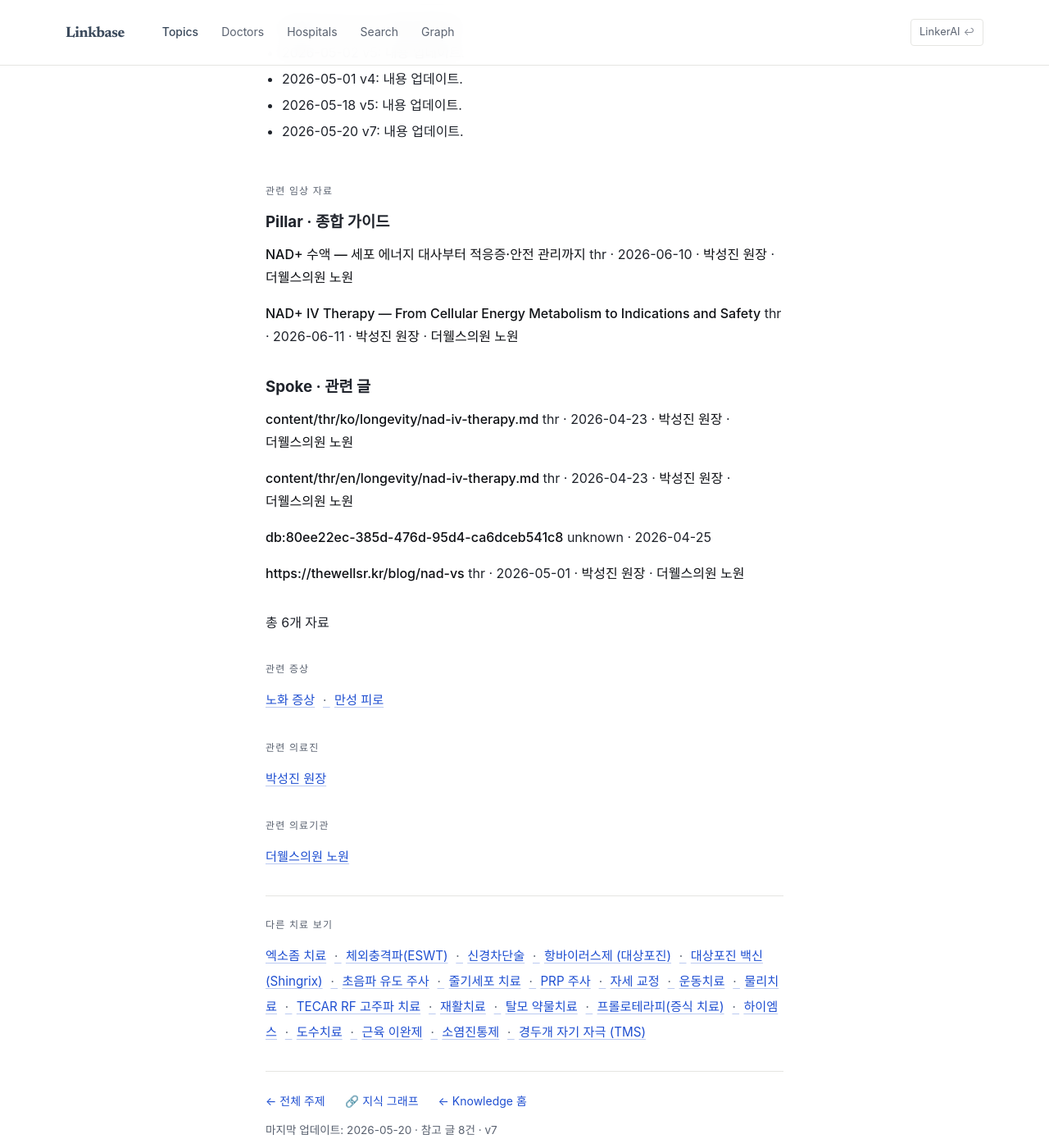
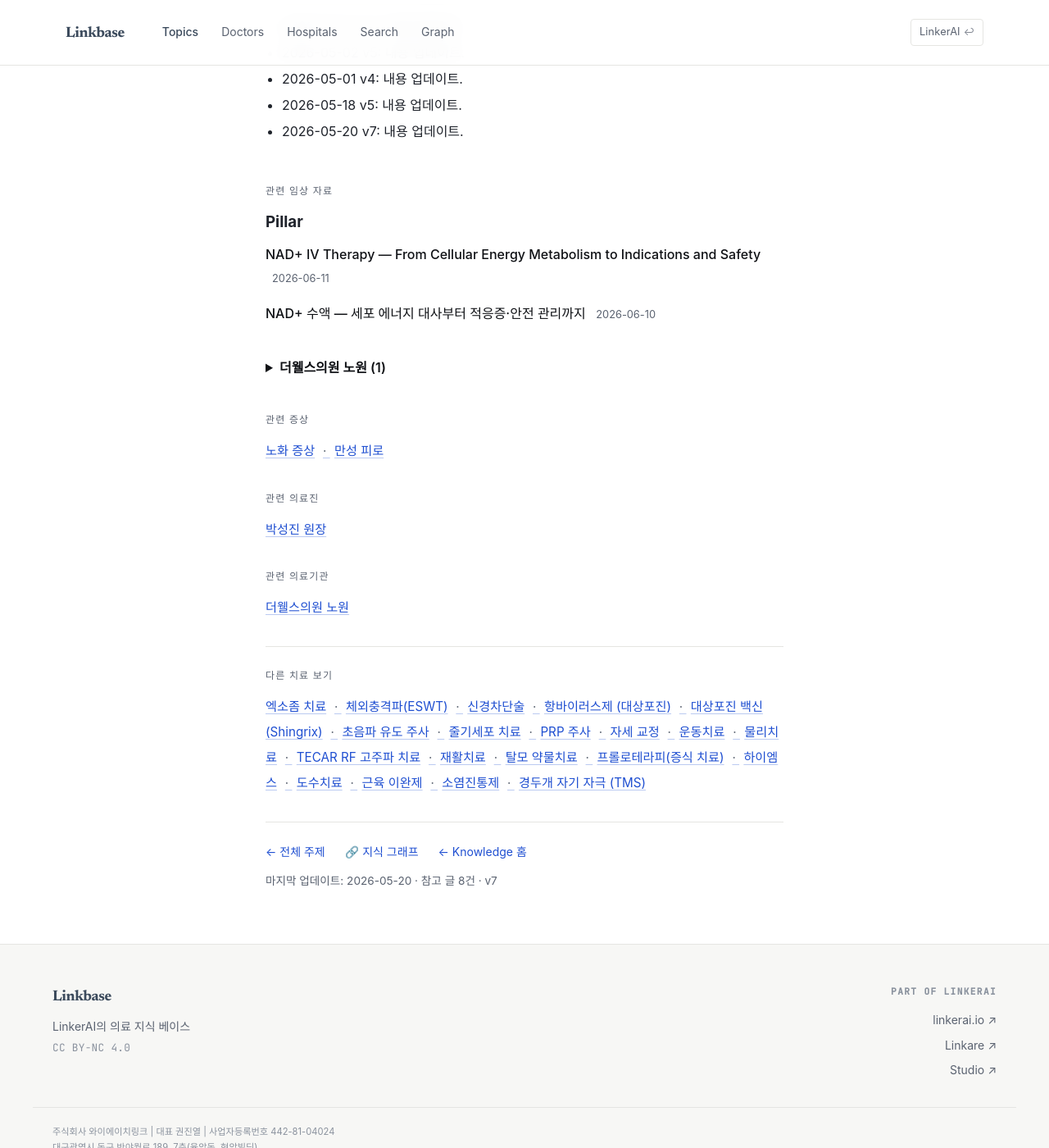
Before and after one commit to feelharmony/linkare-medical-knowledge, a Jekyll site: the page built from treatments/nad-infusion-therapy.md, in a window 1280 px wide and 1400 px high, scrolled down 4388 px. Shown: the whole window at 82% size. Built offline with Jekyll 4.4.1, drawn with Linux system fonts in a browser that asks for light colours; some web fonts are replaced.

Commit message:
feat: 관련 임상 자료 테넌트별 드롭다운 — pillar 상단 고정 + 병원별 details
post_entity_map 기반 자동 렌더: pillar는 항상 노출, spoke는 tenant_key별
<details> 접이식(네이티브, 접혀도 DOM에 있어 크롤 가능). _data/tenants.yml
표시명, spatest 이중 차단, 영문(/en/) spoke 미노출(사장님 결정),
curated_entity_ids 교차 노출 매칭(수기 큐레이션 보존).

Co-Authored-By: Claude Opus 4.8 (1M context) <noreply@anthropic.com>

```diff
--- /dev/null
+++ b/_data/tenants.yml
@@ -0,0 +1,9 @@
+# tenant_key → 표시명 매핑 (관련 임상 자료 드롭다운 렌더용)
+#
+# - 표시명은 hospitals/*.md frontmatter title과 정렬한다.
+# - 여기 등록된 순서대로 드롭다운이 노출된다.
+# - spatest 는 테스트 테넌트라 등록하지 않는다 (렌더에서도 명시적으로 제외).
+# - 여기 없는 tenant_key 는 key 그대로 summary 에 노출된다 (미등록 fail-soft).
+apfree: 안심튼튼마취통증의학과
+thr: 더웰스의원 노원
+thq: 더웰스의원 잠실
--- a/_includes/entity-related-posts.html
+++ b/_includes/entity-related-posts.html
@@ -1,67 +1,118 @@
 {%- comment -%}
-  Entity 하단 "관련 임상 자료" 자동 섹션.
-  Source: _data/post_entity_map.json
-  Match: primary_entity_id == page.entity_id
-  Order: pillar first, then spokes. Doctor/hospital badges come from post_entity_map ids.
+  Entity 하단 "관련 임상 자료" — citation 아님, "더 읽기" spoke 인덱스 (spec §1.1·§1.4).
+  Source: _data/post_entity_map.json  /  표시명: _data/tenants.yml
+  Match : primary_entity_id == page.entity_id
+          + curated_entity_ids contains page.entity_id (수기 큐레이션 교차 노출 — 2026-07-05 백필.
+            entity_ids 전면 매칭은 secondary N×M 폭발이라 안 함, J절 취지)
+  구조  : Pillar 소섹션(드롭다운 밖·항상 노출, D절 결정 유지)
+          + tenant_key별 <details> 드롭다운(네이티브, JS 불필요 → 접혀도 DOM에 있어 크롤 가능)
+  제외  : spatest 테넌트 row / source_article_url 없는 spoke(아웃바운드 링크 불가)
+          / 영문 로케일(post_path에 /en/) spoke — 한국어 entity 페이지엔 미노출 (사장님 결정 2026-07-05)
 {%- endcomment -%}
 {%- assign entity_id = page.entity_id -%}
-{%- assign related_posts = site.data.post_entity_map | where: "primary_entity_id", entity_id -%}
-{%- if related_posts.size > 0 -%}
+{%- assign related_posts = "" | split: "" -%}
+{%- for post in site.data.post_entity_map -%}
+  {%- if post.primary_entity_id == entity_id -%}
+    {%- assign related_posts = related_posts | push: post -%}
+  {%- elsif post.curated_entity_ids and post.curated_entity_ids contains entity_id -%}
+    {%- assign related_posts = related_posts | push: post -%}
+  {%- endif -%}
+{%- endfor -%}
+
+{%- comment -%} ── Pillar 수집 (spatest 제외) : 항상 노출 ── {%- endcomment -%}
+{%- assign pillars = "" | split: "" -%}
+{%- for post in related_posts -%}
+  {%- if post.is_pillar == true and post.tenant_key != 'spatest' -%}
+    {%- assign pillars = pillars | push: post -%}
+  {%- endif -%}
+{%- endfor -%}
+{%- assign pillars = pillars | sort: "updated_at" | reverse -%}
+
+{%- comment -%} ── Spoke 수집 (spatest 제외 · source_article_url 없으면 링크 불가라 제외) ── {%- endcomment -%}
+{%- assign spokes = "" | split: "" -%}
+{%- for post in related_posts -%}
+  {%- unless post.is_pillar == true -%}
+    {%- if post.tenant_key != 'spatest' and post.source_article_url and post.source_article_url != '' -%}
+      {%- unless post.post_path contains '/en/' -%}
+        {%- assign spokes = spokes | push: post -%}
+      {%- endunless -%}
+    {%- endif -%}
+  {%- endunless -%}
+{%- endfor -%}
+
+{%- if pillars.size > 0 or spokes.size > 0 -%}
 <section class="entity-section entity-related-posts">
   <h2>관련 임상 자료</h2>
 
-  {%- assign pillar_count = related_posts | where: "is_pillar", true | size -%}
-  {%- if pillar_count > 0 %}
+  {%- comment -%} ── Pillar : 드롭다운 밖 상단, 항상 노출 ── {%- endcomment -%}
+  {%- if pillars.size > 0 %}
   <div class="related-category related-category--pillar">
-    <h3>Pillar · 종합 가이드</h3>
+    <h3>Pillar</h3>
     <ul class="related-post-list">
-      {%- for post in related_posts -%}
-        {%- if post.is_pillar == true -%}
+      {%- for post in pillars -%}
         {%- assign href = post.source_article_url | default: post.post_path -%}
         {%- assign title = post.source_article_title | default: post.source_article_url | default: post.post_path -%}
-          {%- assign tenant = post.tenant_key -%}
-          {%- if tenant == nil or tenant == '' -%}
-            {%- if post.post_path contains '/apfree/' or post.source_article_url contains 'ansimpainfree' -%}{%- assign tenant = 'apfree' -%}
-            {%- elsif post.post_path contains '/thr/' or post.source_article_url contains 'thewellsr' -%}{%- assign tenant = 'thr' -%}
-            {%- else -%}{%- assign tenant = 'unknown' -%}{%- endif -%}
-          {%- endif %}
       <li>
         <a href="{{ href }}">{{ title }}</a>
-        <span class="related-meta"><span class="tenant-badge tenant-badge--{{ tenant }}">{{ tenant }}</span>{% if post.updated_at %} · <time>{{ post.updated_at }}</time>{% endif %}{% if post.doctor_id %}{% assign doctor_name = post.doctor_id %}{% for node in site.data.entity_graph.nodes %}{% if node.id == post.doctor_id %}{% assign doctor_name = node.name_ko %}{% break %}{% endif %}{% endfor %} · <a href="{{ '/doctors/' | append: post.doctor_id | append: '/' | relative_url }}" class="related-meta-link">{{ doctor_name }}</a>{% endif %}{% if post.hospital_id %}{% assign hospital_name = post.hospital_id %}{% for node in site.data.entity_graph.nodes %}{% if node.id == post.hospital_id %}{% assign hospital_name = node.name_ko %}{% break %}{% endif %}{% endfor %} · <a href="{{ '/hospitals/' | append: post.hospital_id | append: '/' | relative_url }}" class="related-meta-link">{{ hospital_name }}</a>{% endif %}</span>
+        {%- if post.updated_at %} <time class="related-meta">{{ post.updated_at }}</time>{%- endif -%}
       </li>
-        {%- endif -%}
       {%- endfor %}
     </ul>
   </div>
   {%- endif -%}
 
-  {%- assign spoke_count = 0 -%}
-  {%- for post in related_posts -%}
-    {%- unless post.is_pillar == true -%}{%- assign spoke_count = spoke_count | plus: 1 -%}{%- endunless -%}
+  {%- comment -%} ── Spoke : tenant_key별 <details> 드롭다운 ── {%- endcomment -%}
+  {%- if spokes.size > 0 %}
+  <div class="related-spoke-groups">
+    {%- comment -%} 렌더 순서: tenants.yml 등록 순 → 데이터에만 있는 미등록 key {%- endcomment -%}
+    {%- assign ordered_keys = "" | split: "" -%}
+    {%- for t in site.data.tenants -%}
+      {%- assign ordered_keys = ordered_keys | push: t[0] -%}
     {%- endfor -%}
-  {%- if spoke_count > 0 %}
-  <div class="related-category related-category--spoke">
-    <h3>Spoke · 관련 글</h3>
+    {%- for post in spokes -%}
+      {%- assign tk = post.tenant_key -%}
+      {%- if tk == nil or tk == '' -%}
+        {%- if post.post_path contains '/apfree/' or post.source_article_url contains 'ansimpainfree' -%}{%- assign tk = 'apfree' -%}
+        {%- elsif post.post_path contains '/thr/' or post.source_article_url contains 'thewells' -%}{%- assign tk = 'thr' -%}
+        {%- else -%}{%- assign tk = 'unknown' -%}{%- endif -%}
+      {%- endif -%}
+      {%- unless ordered_keys contains tk -%}
+        {%- assign ordered_keys = ordered_keys | push: tk -%}
+      {%- endunless -%}
+    {%- endfor -%}
+
+    {%- for key in ordered_keys -%}
+      {%- comment -%} 이 key 그룹의 spoke 수집 (미지정 tenant는 경로/URL로 유추) {%- endcomment -%}
+      {%- assign group = "" | split: "" -%}
+      {%- for post in spokes -%}
+        {%- assign tk = post.tenant_key -%}
+        {%- if tk == nil or tk == '' -%}
+          {%- if post.post_path contains '/apfree/' or post.source_article_url contains 'ansimpainfree' -%}{%- assign tk = 'apfree' -%}
+          {%- elsif post.post_path contains '/thr/' or post.source_article_url contains 'thewells' -%}{%- assign tk = 'thr' -%}
+          {%- else -%}{%- assign tk = 'unknown' -%}{%- endif -%}
+        {%- endif -%}
+        {%- if tk == key -%}
+          {%- assign group = group | push: post -%}
+        {%- endif -%}
+      {%- endfor -%}
+      {%- if group.size > 0 -%}
+        {%- assign group = group | sort: "updated_at" | reverse -%}
+        {%- assign tenant_name = site.data.tenants[key] | default: key -%}
+    <details class="related-tenant">
+      <summary>{{ tenant_name }} ({{ group.size }})</summary>
       <ul class="related-post-list">
-      {%- for post in related_posts -%}
-        {%- unless post.is_pillar == true -%}
-          {%- assign href = post.source_article_url | default: post.post_path -%}
-          {%- assign title = post.source_article_title | default: post.source_article_url | default: post.post_path -%}
-          {%- assign tenant = post.tenant_key -%}
-          {%- if tenant == nil or tenant == '' -%}
-            {%- if post.post_path contains '/apfree/' or post.source_article_url contains 'ansimpainfree' -%}{%- assign tenant = 'apfree' -%}
-            {%- elsif post.post_path contains '/thr/' or post.source_article_url contains 'thewellsr' -%}{%- assign tenant = 'thr' -%}
-            {%- else -%}{%- assign tenant = 'unknown' -%}{%- endif -%}
-          {%- endif %}
+        {%- for post in group -%}
+          {%- assign title = post.source_article_title | default: post.source_article_url -%}
         <li>
-        <a href="{{ href }}">{{ title }}</a>
-        <span class="related-meta"><span class="tenant-badge tenant-badge--{{ tenant }}">{{ tenant }}</span>{% if post.updated_at %} · <time>{{ post.updated_at }}</time>{% endif %}{% if post.sub_topic_type %} · {{ post.sub_topic_type }}{% endif %}{% if post.doctor_id %}{% assign doctor_name = post.doctor_id %}{% for node in site.data.entity_graph.nodes %}{% if node.id == post.doctor_id %}{% assign doctor_name = node.name_ko %}{% break %}{% endif %}{% endfor %} · <a href="{{ '/doctors/' | append: post.doctor_id | append: '/' | relative_url }}" class="related-meta-link">{{ doctor_name }}</a>{% endif %}{% if post.hospital_id %}{% assign hospital_name = post.hospital_id %}{% for node in site.data.entity_graph.nodes %}{% if node.id == post.hospital_id %}{% assign hospital_name = node.name_ko %}{% break %}{% endif %}{% endfor %} · <a href="{{ '/hospitals/' | append: post.hospital_id | append: '/' | relative_url }}" class="related-meta-link">{{ hospital_name }}</a>{% endif %}</span>
+          <a href="{{ post.source_article_url }}">{{ title }}</a>
+          {%- if post.updated_at %} <time class="related-meta">{{ post.updated_at }}</time>{%- endif -%}
         </li>
-        {%- endunless -%}
         {%- endfor %}
       </ul>
+    </details>
+      {%- endif -%}
+    {%- endfor -%}
   </div>
   {%- endif %}
-  <p class="related-summary">총 {{ related_posts.size }}개 자료</p>
 </section>
 {%- endif -%}
--- a/assets/css/style.css
+++ b/assets/css/style.css
@@ -1521,6 +1521,35 @@ a:hover { text-decoration: underline; }
   margin-top: 1rem;
 }
 
+/* ─── Entity 관련 임상 자료 (spoke 드롭다운) ─── */
+
+.related-spoke-groups {
+  margin-top: 1rem;
+}
+
+.related-tenant {
+  margin-bottom: 0.5rem;
+}
+
+.related-tenant > summary {
+  cursor: pointer;
+  font-weight: 600;
+  color: var(--color-ink);
+  padding: 0.4rem 0;
+}
+
+.related-tenant .related-post-list {
+  margin-top: 0.5rem;
+  margin-bottom: 0.5rem;
+}
+
+.related-category--pillar .related-meta,
+.related-tenant .related-meta {
+  font-size: 0.8rem;
+  color: var(--color-muted);
+  margin-left: 0.5rem;
+}
+
 /* ─── Topics Page ─── */
 
 .topics-page {
```
Lines whose indentation alone changed are shown as unchanged.
